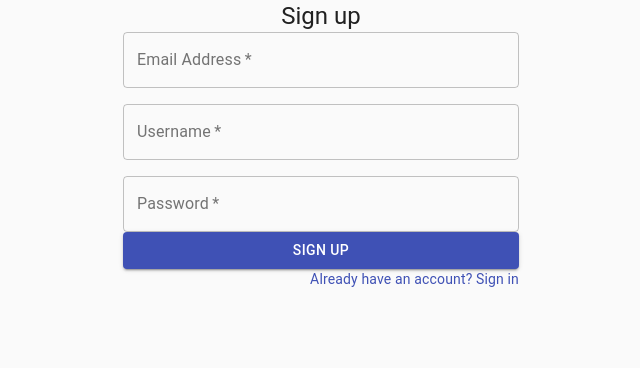
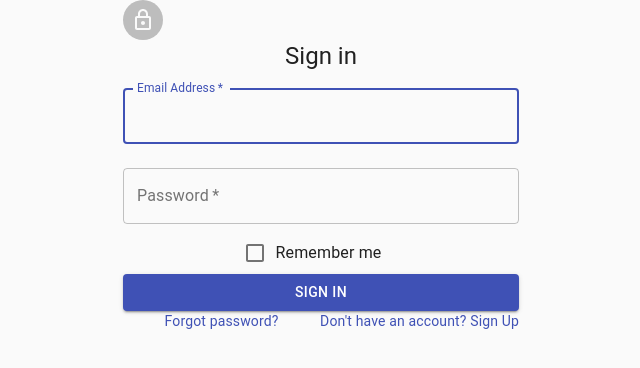
Before and after one commit to RatulAhmed/against-the-spread-frontend, a React (Create React App) app: page / in a window 1280 px wide. Shown: the top 368 px of the page, without its empty margins (319-959 px from the left). Built offline with nearby package versions, Linux system fonts and the light colour scheme.

Commit message:
Routes for signin and signup created

```diff
--- a/src/App.js
+++ b/src/App.js
@@ -2,15 +2,19 @@ import React from 'react';
 import './App.css';
 import SignUp from "./components/SignUp";
 import SignIn from "./components/SignIn";
+import { BrowserRouter, Route, Switch, HashRouter } from "react-router-dom";
 
 function App() {
   return (
     <div className="App">
-        <SignUp>
-        </SignUp>
-        {/*<SignIn>*/}
+        <BrowserRouter>
+        <Switch>
+            <Route exact path="/" component={SignIn}/>
+            <Route exact path="/signup" component={SignUp}/>
+            <Route exact path="/signin" component={SignIn}/>
 
-        {/*</SignIn>*/}
+        </Switch>
+        </BrowserRouter>
     </div>
   );
 }
--- a/src/components/SignUp.js
+++ b/src/components/SignUp.js
@@ -11,6 +11,19 @@ import Container from '@material-ui/core/Container';
 
 
 class SignUp extends React.Component{
+
+    constructor(props) {
+        super(props);
+
+        this.state = {
+            email:"",
+            username:"",
+            password:""
+        }
+
+    }
+
+
     render() {
         const { classes } = this.props
         return (
```
